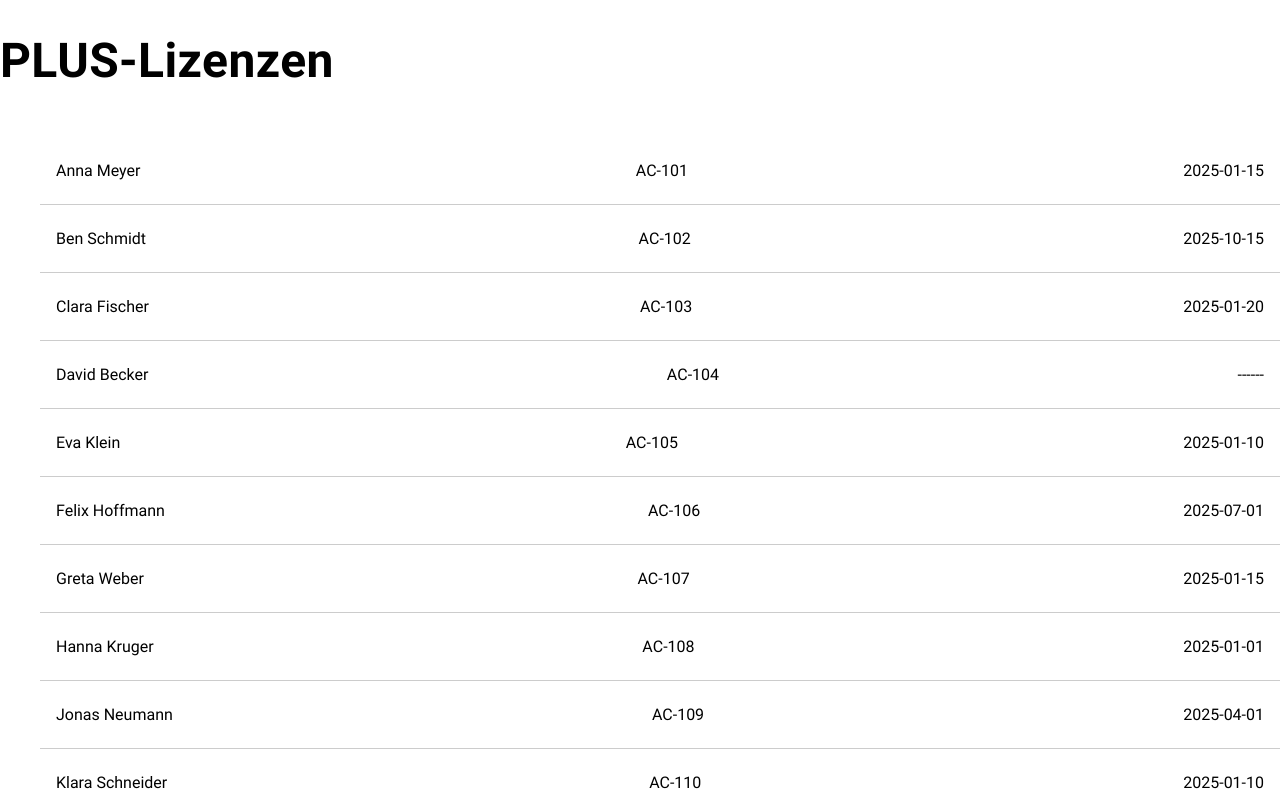
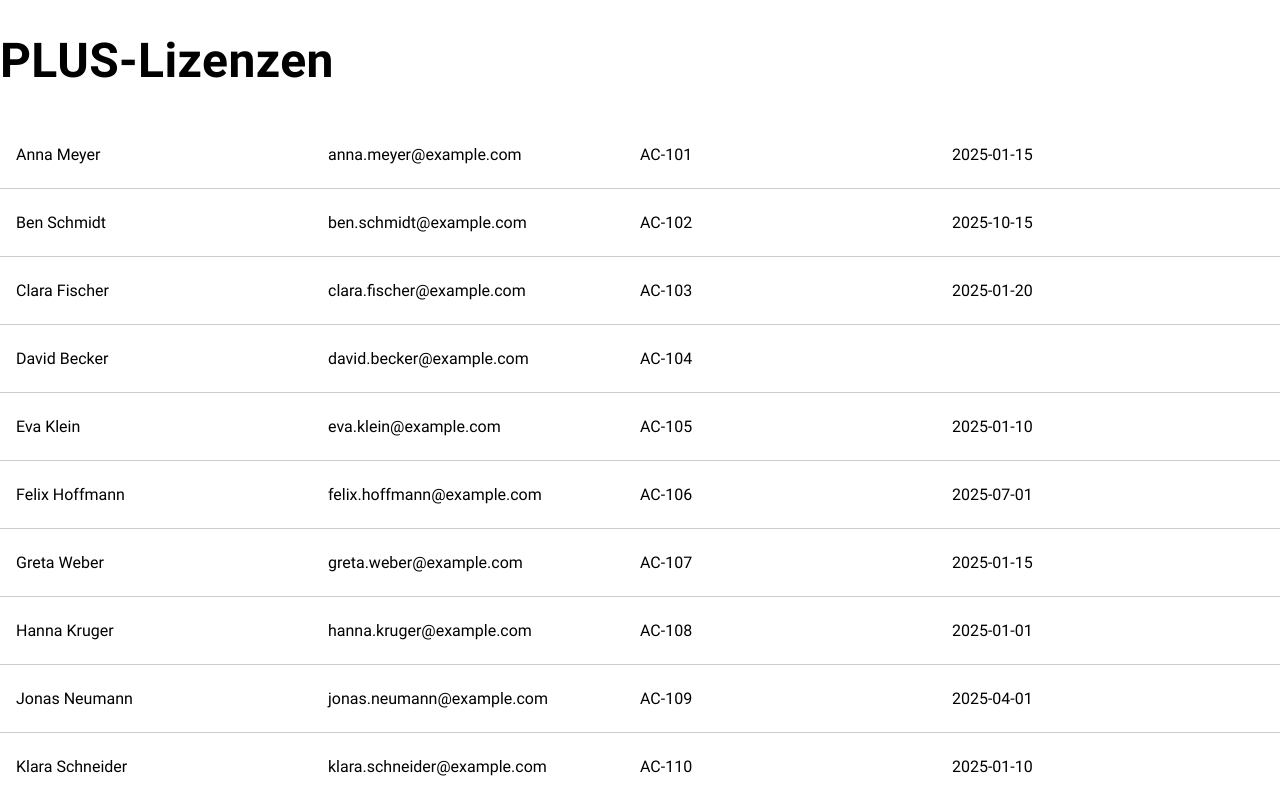
Before and after one commit to claraw-19/plus, a Next.js app: page / in a window 1280 px wide. Shown: the top 800 px of the page. Built offline with nearby package versions, Linux system fonts and the light colour scheme.

Commit message:
improve styling of list

```diff
--- a/components/UserCard.tsx
+++ b/components/UserCard.tsx
@@ -1,20 +1,25 @@
 import styled from "styled-components";
 
 export default function UserCard({ user }) {
-  const CardContainer = styled.div`
+  const UserContainer = styled.div`
     display: flex;
     justify-content: space-between;
     padding: 8px 16px;
     border-bottom: 1px solid #ccc;
   `;
 
+  const UserData = styled.p`
+    flex: 1;
+  `;
+
   return (
-    <CardContainer>
-      <p>
+    <UserContainer>
+      <UserData>
         {user.firstName} {user.lastName}
-      </p>
-      <p>{user.accessCodesId}</p>
-      <p>{user.nextPaymentDate ? user.nextPaymentDate : "------"}</p>
-    </CardContainer>
+      </UserData>
+      <UserData>{user.email}</UserData>
+      <UserData>{user.accessCodesId}</UserData>
+      <UserData>{user.nextPaymentDate}</UserData>
+    </UserContainer>
   );
 }
--- a/pages/index.tsx
+++ b/pages/index.tsx
@@ -1,18 +1,24 @@
 import users from "../constants/dummyData.json";
 import UserCard from "@/components/UserCard";
+import styled from "styled-components";
 
 export default function Plus() {
-  console.log("users: ", users);
+  const UserList = styled.ul`
+    list-style: none;
+    margin: 0;
+    padding: 0;
+  `;
+
   return (
     <>
       <h1>PLUS-Lizenzen</h1>
-      <ul>
+      <UserList>
         {users.map((user) => (
           <li key={user.id}>
             <UserCard user={user} />
           </li>
         ))}
-      </ul>
+      </UserList>
     </>
   );
 }
```
